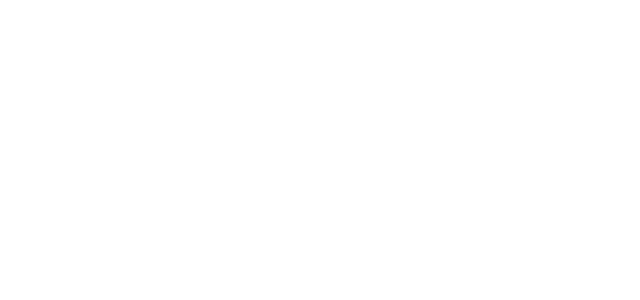
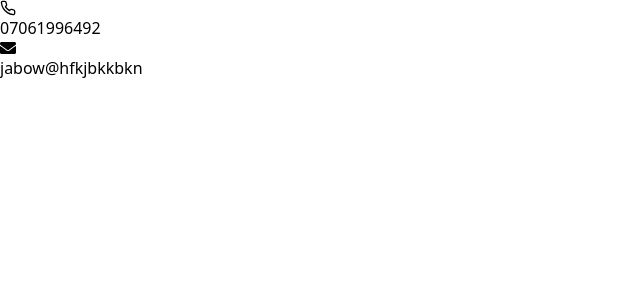
Before and after one commit to conty92/Comford, a React (Vite) app: page / in a window 1280 px wide. Shown: the top 300 px of the page, without its empty margins (0-640 px from the left). Built offline with nearby package versions, Linux system fonts and the light colour scheme.

Commit message:
modified

```diff
--- a/package.json
+++ b/package.json
@@ -11,7 +11,8 @@
   },
   "dependencies": {
     "react": "^18.2.0",
-    "react-dom": "^18.2.0"
+    "react-dom": "^18.2.0",
+    "react-icons": "^4.12.0"
   },
   "devDependencies": {
     "@types/react": "^18.2.15",
--- a/src/Components/Header.jsx
+++ b/src/Components/Header.jsx
@@ -1,9 +1,19 @@
-import  "../styles/Header.css"
+// import  "../styles/Header.css"
+import { FaEnvelope } from "react-icons/fa";
+
+import { FiPhone } from "react-icons/fi";
+
+
 const Header = () => {
     return (
-       <div className="bg-red-300">
+       <div className="flex">
+        <div className="flex w-1/3 bg-green-400 ">
+        <p className="flex items-center "> <FiPhone />07061996492</p>
+        <p className="flex items-center "> <FaEnvelope />jabow@hfkjbkkbkn</p>
+        </div>
+        <div>
 
-
+        </div>
        </div>
 
 
```
Also changed, not shown: 1 other file (tests, documents, lock files or other folders).
